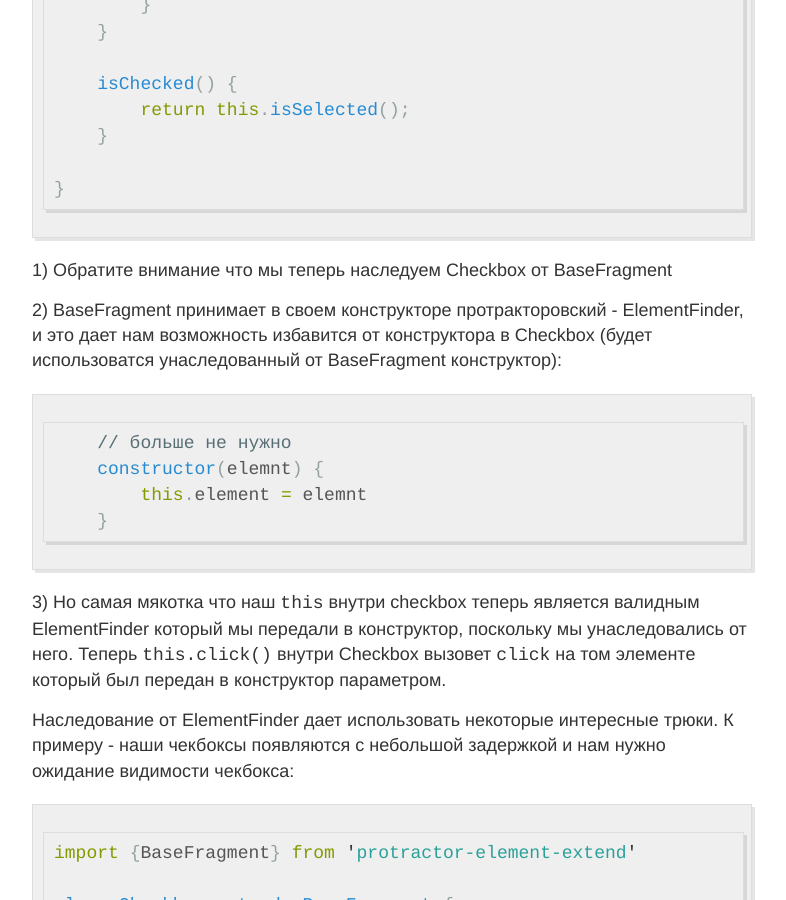
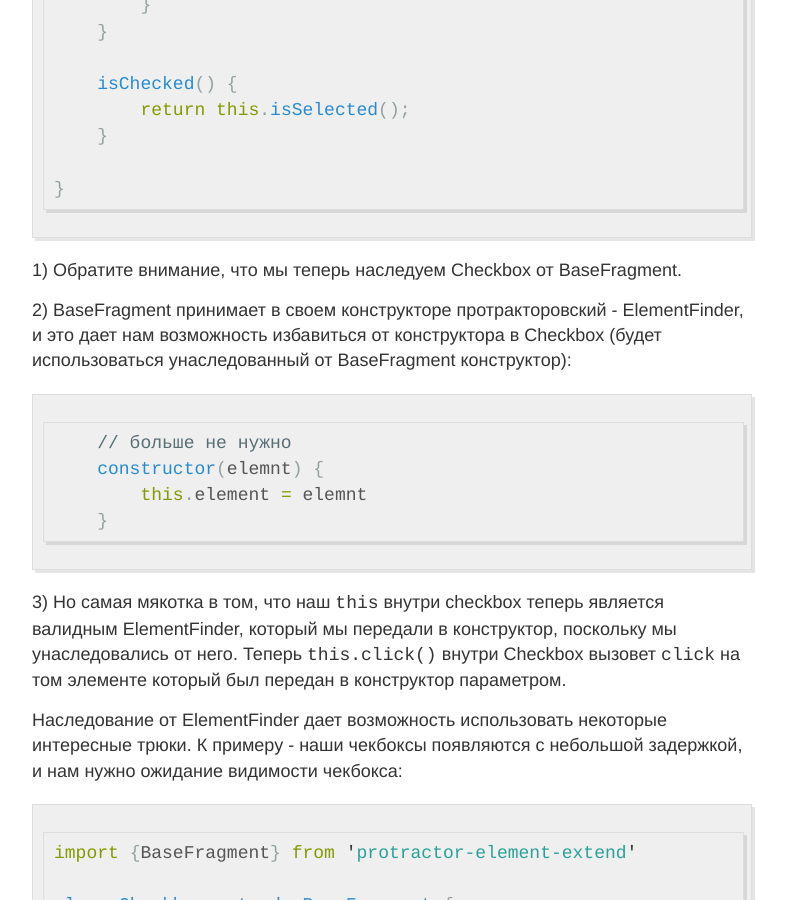
Before and after one commit to Xotabu4/xotabu4.github.io, a Jekyll site: the page built from _posts/2019-10-8-Components.md, in a window 1280 px wide and 900 px high, scrolled down 7410 px. Shown: the whole window, without its empty margins (248-1034 px from the left). Built offline with Jekyll 4.4.1, drawn with Linux system fonts in a browser that asks for light colours; comment, search, counter and statistics services are not loaded; some of the changed text lies outside the part shown.

Commit message:
Update 2019-10-8-Components.md (#1)

````diff
--- a/_posts/2019-10-8-Components.md
+++ b/_posts/2019-10-8-Components.md
@@ -2,10 +2,10 @@
 layout: post
 title: Pattern Component (на примере Checkbox)
 ---
-Возможно этот пост покажется банальным, но есть одна типичная ошибка,
+Возможно, этот пост покажется банальным, но есть одна типичная ошибка,
 которую я постоянно замечаю, когда работаю с различными проектами автоматизации на webdriver: "Как делать Check/Uncheck для checkbox инпутов?"
 
-Представим что есть код (ProtractorJS, но это не принципиально):
+Представим, что есть код (ProtractorJS, но это не принципиально):
 
 ```javascript
 describe('test', function () {
@@ -20,7 +20,7 @@
 })
 ```
 
-Кажется все ок, но запуская код мы получаем:
+Кажется, все ок, но, запуская код, мы получаем:
 ```
 > protractor ./protractor.conf.js --specs="./examples/checkbox.js"
 
@@ -40,9 +40,9 @@
         at process._tickCallback (internal/process/next_tick.js:160:7)
 ```
 
-Упс, похоже второй чекбокс уже был выбран, а мы его развыбрали.
+Упс, похоже, второй чекбокс уже был выбран, а мы его развыбрали.
 
-А если используются PageObjects все становится еще хуже:
+А если используются PageObjects, все становится еще хуже:
 
 ```javascript
 class Page {
@@ -83,7 +83,7 @@
 })
 ```
 
-Первое что хочется сделать - проверку чекнут ли уже чекбокс:
+Первое, что хочется сделать - проверку, чекнут ли уже чекбокс:
 
 ```javascript
     async selectFirstCheckbox() {
@@ -92,7 +92,7 @@
         }
     }
 ```
-В целом это ок, но почему мы вообще пытаемся кликнуть в тестах на чекбокс, если он выбран? Он же выбран не просто так, а из-за нашей бизнес логики. Хорошей идеей будет отмечать это специальным warning сообщением - наши тесты почему то пытались чекнуть уже чекнутый чекбокс:
+В целом, это ок, но почему мы вообще пытаемся кликнуть в тестах на чекбокс, если он выбран? Он же выбран не просто так, а из-за нашей бизнес логики. Хорошей идеей будет отмечать это специальным warning сообщением - наши тесты почему-то пытались чекнуть уже чекнутый чекбокс:
 
 ```javascript
     async selectFirstCheckbox() {
@@ -124,7 +124,7 @@
     }
 ```
 
-На этом можно было бы и закончить. Но мы то знаем что такой код вызовет лютую боль у бойцов с копипастой.
+На этом можно было бы и закончить. Но мы-то знаем, что такой код вызовет лютую боль у бойцов с копипастой.
 
 Обычно люди решают это созданием какого-то Utils/Helper/Commons модуля, который хранил бы логику как чекнуть чекбокс:
 
@@ -237,7 +237,7 @@
 Но это может быть избыточно, и добавляет некоторое дублирование в код. К тому же мы слегка откатываемся к начальной версии без Checkbox компонента. Рекомендую действовать по обстоятельствам в каждом конкретном проекте или даже случае.
 
 
-Можем развить идею еще дальше. Почему бы нам не использовать наследование тут, и сделать наш Checkbox чтобы он фактически являлся WebElement (ElementFinder в ProtractorJS). Когда то давно я уже проводил [доклад](https://youtu.be/aSmTwARoPJA)  на эту тему, и даже презентовал свою вспомогательную [библиотеку](https://github.com/Xotabu4/protractor-element-extend/blob/master/README.md) для этого. Давайте посмотрим как мы можем провернуть это в ProtractorJS, и что это нам даст:
+Можем развить идею еще дальше. Почему бы нам не использовать наследование тут, и сделать наш Checkbox, чтобы он фактически являлся WebElement (ElementFinder в ProtractorJS). Когда-то давно я уже проводил [доклад](https://youtu.be/aSmTwARoPJA)  на эту тему, и даже презентовал свою вспомогательную [библиотеку](https://github.com/Xotabu4/protractor-element-extend/blob/master/README.md) для этого. Давайте посмотрим как мы можем провернуть это в ProtractorJS, и что это нам даст:
 
 
 ```javascript
@@ -267,9 +267,9 @@
 }
 ```
 
-1) Обратите внимание что мы теперь наследуем Checkbox от BaseFragment
+1) Обратите внимание, что мы теперь наследуем Checkbox от BaseFragment.
 
-2) BaseFragment принимает в своем конструкторе протракторовский - ElementFinder, и это дает нам возможность избавится от конструктора в Checkbox (будет использоватся унаследованный от BaseFragment конструктор):
+2) BaseFragment принимает в своем конструкторе протракторовский - ElementFinder, и это дает нам возможность избавиться от конструктора в Checkbox (будет использоваться унаследованный от BaseFragment конструктор):
 ```javascript
     // больше не нужно
     constructor(elemnt) {
@@ -277,9 +277,9 @@
     }
 ```
 
-3) Но самая мякотка что наш `this` внутри checkbox теперь является валидным ElementFinder который мы передали в конструктор, поскольку мы унаследовались от него. Теперь `this.click()` внутри Checkbox вызовет `click` на том элементе который был передан в конструктор параметром.
+3) Но самая мякотка в том, что наш `this` внутри checkbox теперь является валидным ElementFinder, который мы передали в конструктор, поскольку мы унаследовались от него. Теперь `this.click()` внутри Checkbox вызовет `click` на том элементе который был передан в конструктор параметром.
 
-Наследование от ElementFinder дает использовать некоторые интересные трюки. К примеру - наши чекбоксы появляются с небольшой задержкой и нам нужно ожидание видимости чекбокса:
+Наследование от ElementFinder дает возможность использовать некоторые интересные трюки. К примеру - наши чекбоксы появляются с небольшой задержкой, и нам нужно ожидание видимости чекбокса:
 
 ```javascript
 import {BaseFragment} from 'protractor-element-extend'
````
Also changed, not shown: other parts of _posts/2019-10-8-Components.md (+2 -2 lines).
